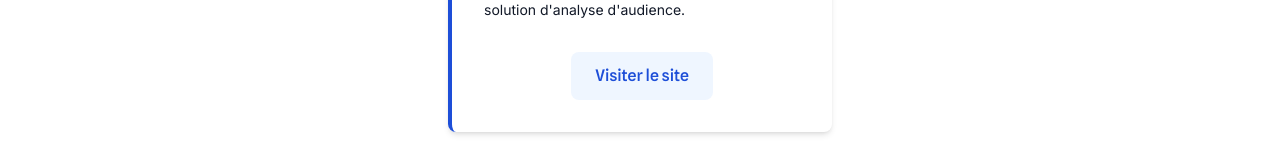
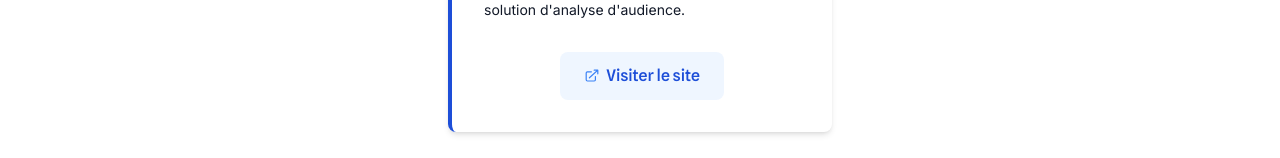
Before and after one commit to TotomInc/tcaweb, a Next.js app: page / in a window 1280 px wide. Shown: the part 4135-4293 px from the top of the page. Built offline with nearby package versions, Linux system fonts and the light colour scheme.

Commit message:
feat(Portfolio): add external link icon on CTA

```diff
--- a/components/sections/Portfolio.tsx
+++ b/components/sections/Portfolio.tsx
@@ -2,6 +2,7 @@ import Image from "next/image";
 import Link from "next/link";
 import Balancer from "react-wrap-balancer";
 import cx from "classnames";
+import { ArrowTopRightOnSquareIcon } from "@heroicons/react/20/solid";
 
 const ITEMS = [
   {
@@ -59,6 +60,7 @@ export function Portfolio({ className }: PortfolioProps) {
                 target="_blank"
                 className="mx-auto mt-8 flex items-center justify-center rounded-lg bg-blue-50 px-6 py-3 font-spline font-medium text-blue-700 hover:bg-blue-100"
               >
+                <ArrowTopRightOnSquareIcon className="mr-1.5 h-auto w-4 text-blue-500" />{" "}
                 Visiter le site
               </Link>
             </div>
```
